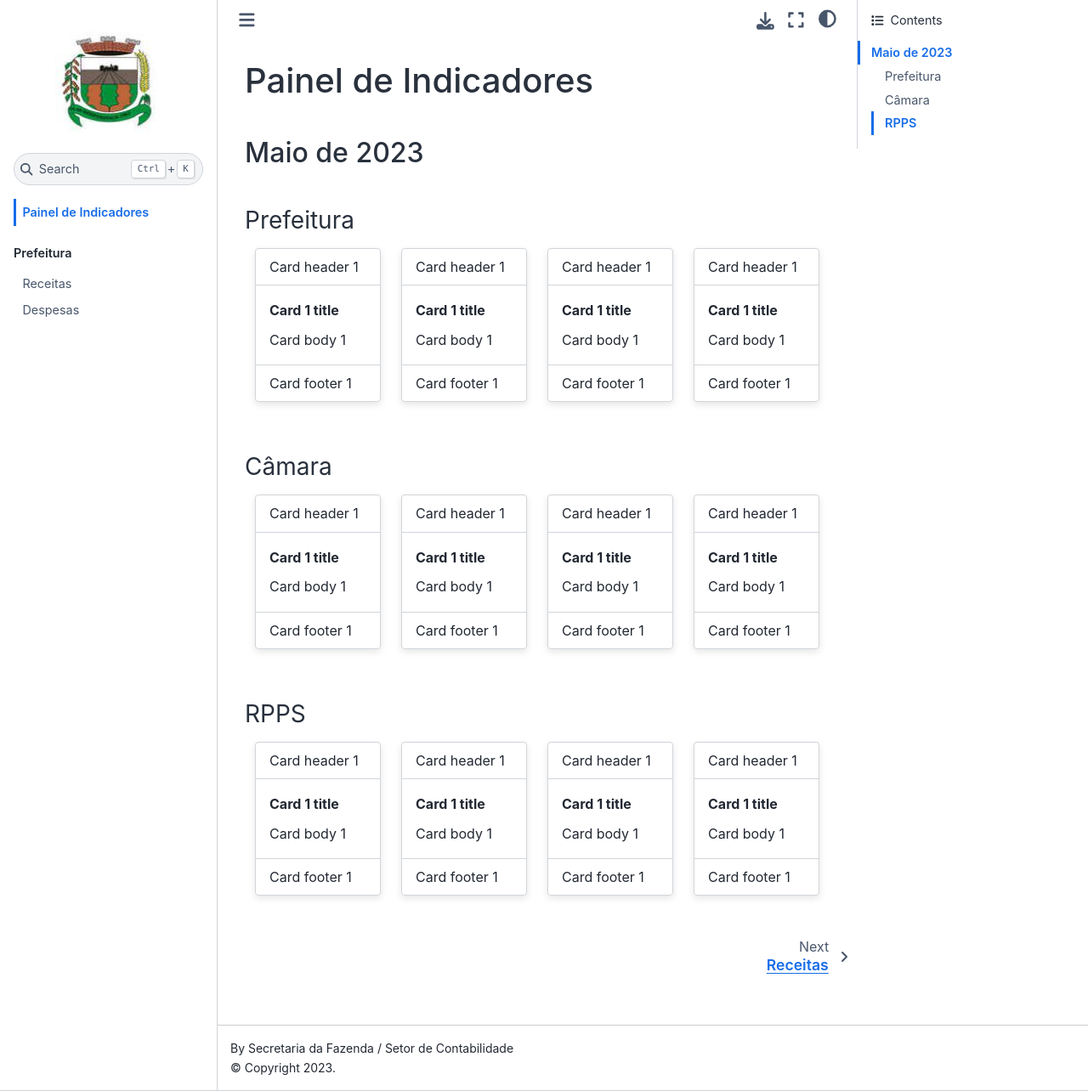
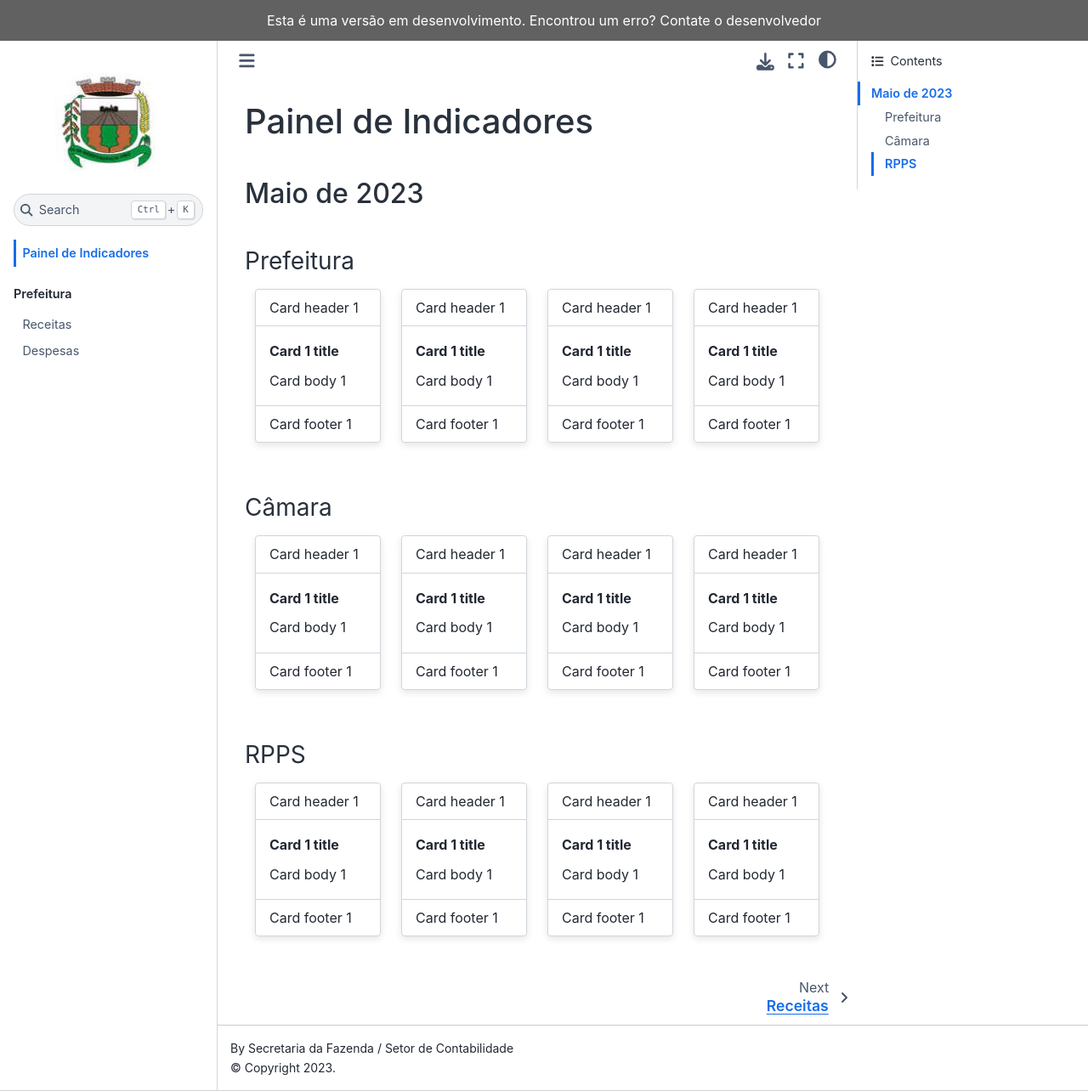
Before and after one commit to iddrs/iddrs-kpi, a Jupyter Book: the page built from src/index.ipynb, in a window 1280 px wide and 1284 px high. Shown: the whole window at 85% size. Built offline with Jupyter Book 1.0.4 settings and Sphinx 7.4.7 and the Sphinx Book theme 1.1.4, drawn with Linux system fonts in a browser that asks for light colours.

Commit message:
Auto gerado

```diff
--- a/_config.yml
+++ b/_config.yml
@@ -19,6 +19,7 @@ html:
   use_issues_button: false
   home_page_in_navbar: true
   baseurl: "https://iddrs.github.io/iddrs-kpi/"
+  announcement: "Esta é uma versão em desenvolvimento. Encontrou um erro? Contate o desenvolvedor <everton3x@gmail.com>"
 
 myst:
   substitutions:
```
Also changed, not shown: 1 other file.
